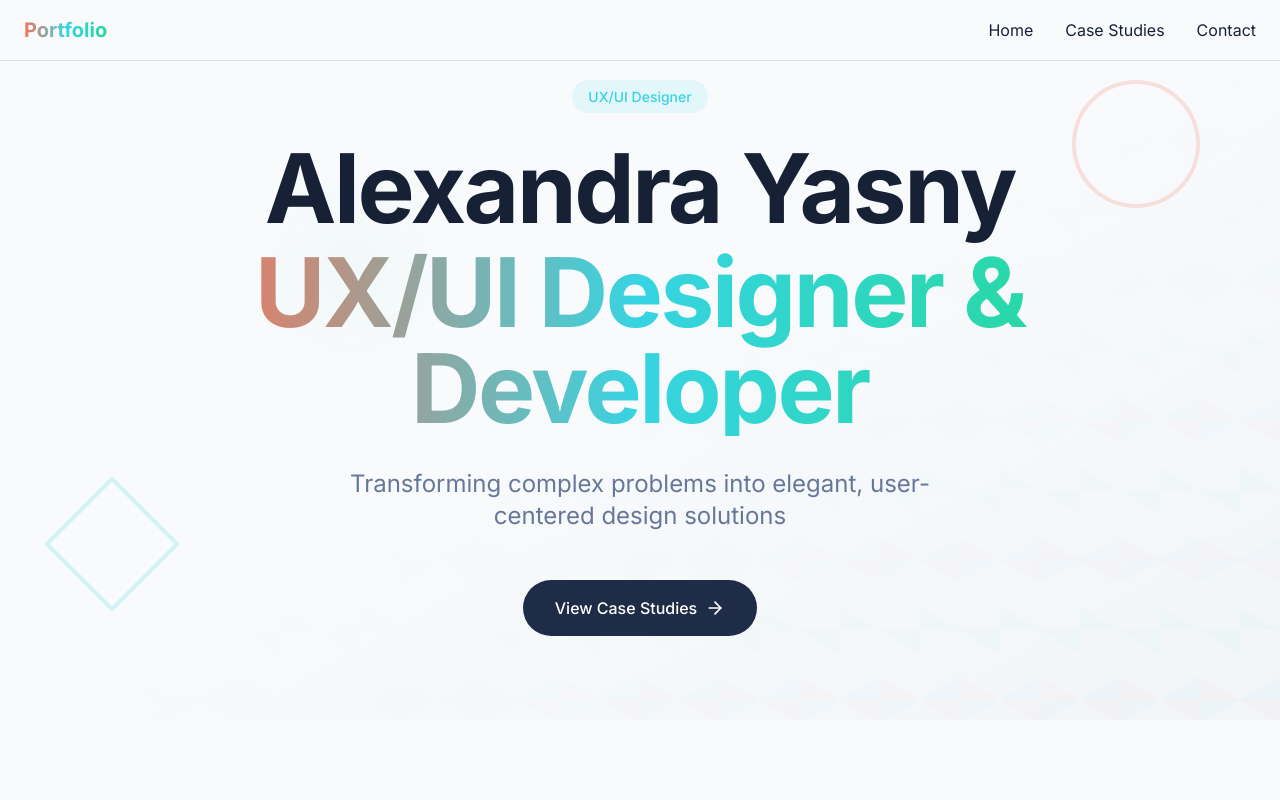
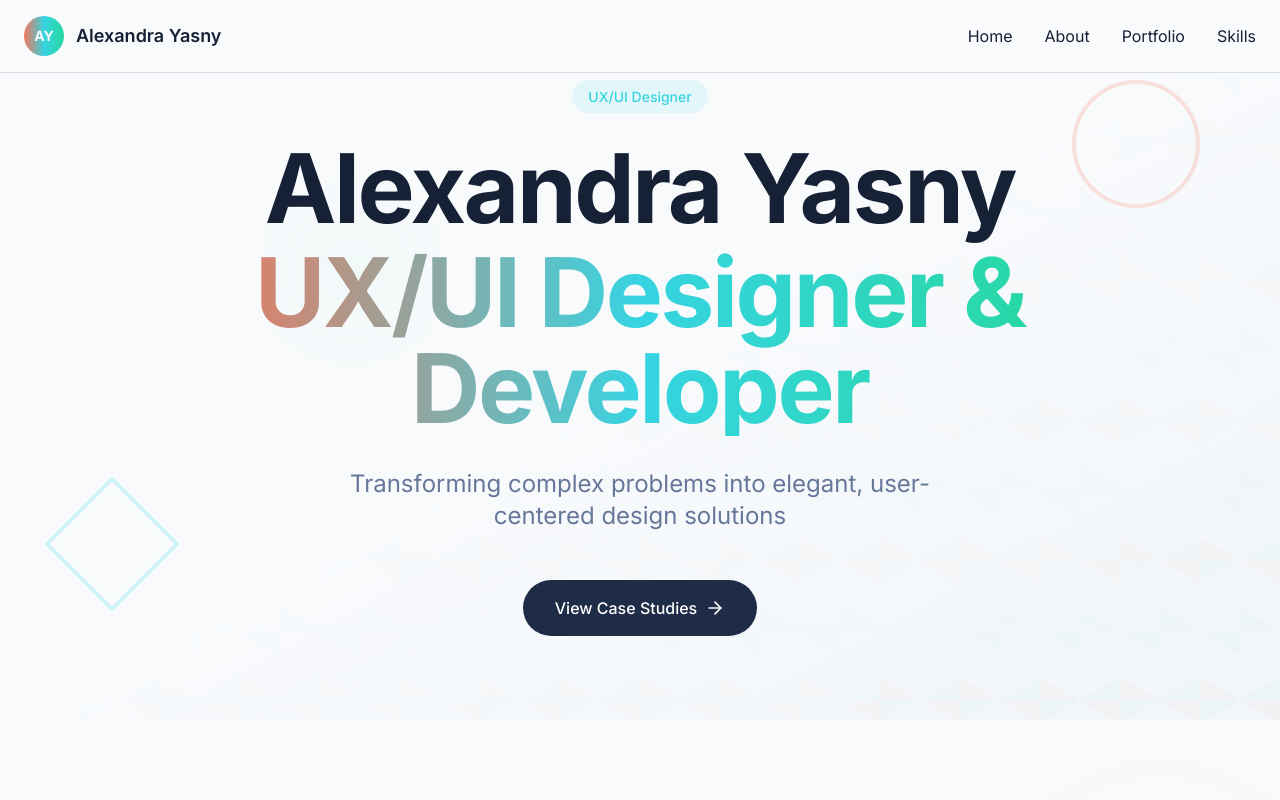
Before and after one commit to sansevna/geo-ux-folio, a React (Vite) app: page / in a window 1280 px wide. Shown: the top 800 px of the page. Built offline with nearby package versions, Linux system fonts and the light colour scheme; the HTML template or start-up script is replaced by a standard one.

Commit message:
Refactor navigation menu

```diff
--- a/src/components/Navigation.tsx
+++ b/src/components/Navigation.tsx
@@ -14,8 +14,11 @@ const Navigation = () => {
     <nav className="fixed top-0 left-0 right-0 z-50 bg-background/80 backdrop-blur-md border-b border-border">
       <div className="container mx-auto px-6 py-4">
         <div className="flex items-center justify-between">
-          <div className="text-xl font-bold bg-gradient-to-r from-accent-coral via-accent-cyan to-accent-emerald bg-clip-text text-transparent">
-            Portfolio
+          <div className="flex items-center gap-3">
+            <div className="w-10 h-10 rounded-full bg-gradient-to-r from-accent-coral via-accent-cyan to-accent-emerald flex items-center justify-center text-background font-bold text-sm">
+              AY
+            </div>
+            <span className="text-lg font-semibold">Alexandra Yasny</span>
           </div>
 
           {/* Desktop Menu */}
@@ -27,16 +30,22 @@ const Navigation = () => {
               Home
             </button>
             <button
+              onClick={() => scrollToSection("about")}
+              className="text-foreground hover:text-accent-cyan transition-colors"
+            >
+              About
+            </button>
+            <button
               onClick={() => scrollToSection("case-studies")}
               className="text-foreground hover:text-accent-cyan transition-colors"
             >
-              Case Studies
+              Portfolio
             </button>
             <button
-              onClick={() => scrollToSection("contact")}
+              onClick={() => scrollToSection("skills")}
               className="text-foreground hover:text-accent-cyan transition-colors"
             >
-              Contact
+              Skills
             </button>
           </div>
 
@@ -60,16 +69,22 @@ const Navigation = () => {
               Home
             </button>
             <button
+              onClick={() => scrollToSection("about")}
+              className="text-left text-foreground hover:text-accent-cyan transition-colors"
+            >
+              About
+            </button>
+            <button
               onClick={() => scrollToSection("case-studies")}
               className="text-left text-foreground hover:text-accent-cyan transition-colors"
             >
-              Case Studies
+              Portfolio
             </button>
             <button
-              onClick={() => scrollToSection("contact")}
+              onClick={() => scrollToSection("skills")}
               className="text-left text-foreground hover:text-accent-cyan transition-colors"
             >
-              Contact
+              Skills
             </button>
           </div>
         )}
```
